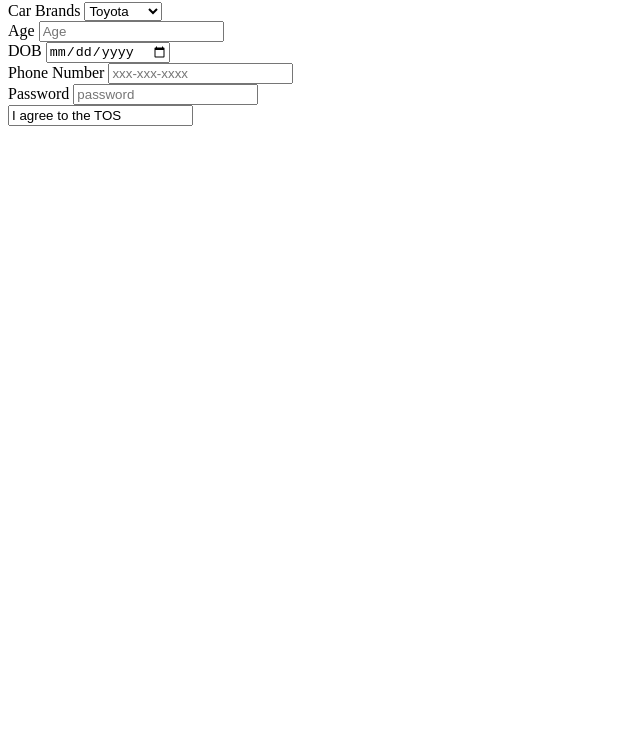
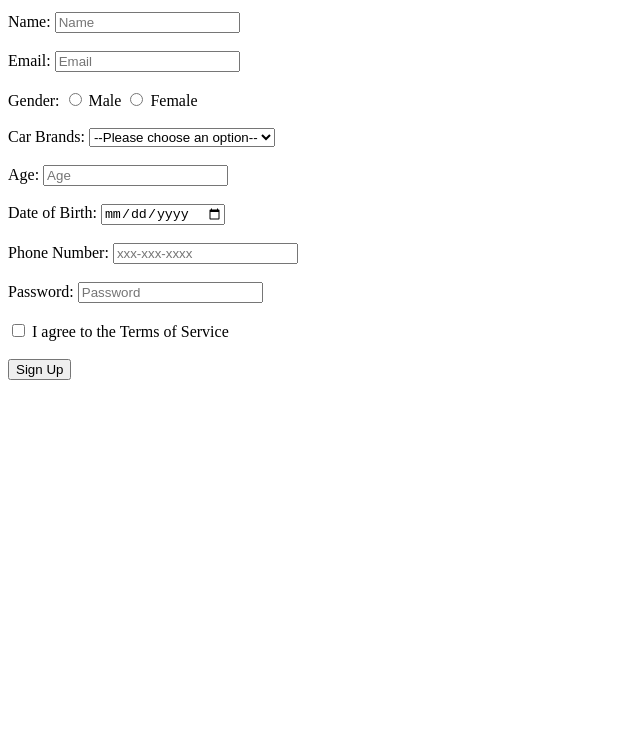
Before and after one commit to acciojob/signup-form-car-Jesal4103, a website: page main.html in a window 1280 px wide. Shown: the part 68-800 px from the top of the page, without its empty margins (0-640 px from the left). Drawn offline with Linux system fonts and the light colour scheme.

Commit message:
created a submission

```diff
--- a/main.html
+++ b/main.html
@@ -1,52 +1,64 @@
 <!DOCTYPE html>
+<html>
+<head>
+  <title>Signup Form</title>
+</head>
+<body>
 
-<html>
+  <h1>Signup Form</h1>
 
-<head>
-	<link rel="stylesheet" href="styles.css">
-</head>
+  <form>
 
-<body>
-	<!-- the entire body must be written by student -->
-	<form>
-		<label for="name">Name</label>
-		<input type="text" id="name" placeholder="Name">
-		<br>
-		<label for="email">Email</label>
-		<input type="email" id="email" placeholder="Email">
-		<br>
-		<label name="Gender">Gender
-			<input type="radio" value="Male" id="gender_m">Male
-			<input type="radio" value="Female" id="gender_f">Female
-		</label>
-		<br>
-		<label for="cars">Car Brands</label>
-		<select id="cars">
-			<option>Toyota</option>
-			<option>Mahindra</option>
-			<option>Kia</option>
-			<option>Volvo</option>
-		</select>
-		<br>
-		<label for="age">Age</label>
-		<input type="number" id="age" placeholder="Age">
-		<br>
-		<label for="DOB">DOB</label>
-		<input type="date" id="DOB">
-		<br>
-		<label for="tel">Phone Number</label>
-		<input type="tel" id="tel" placeholder="xxx-xxx-xxxx">
-		<br>
-		<label for="password">Password</label>
-		<input type="password" id="password" placeholder="password">
-		<br>
-		<label for="tos">
-			<input type="tos" value="I agree to the TOS" id="checkbox">
-		</label>
-	</form>
-    <script type="text/javascript" src="./script.js">
-</script>
+    <!-- Name -->
+    <label for="name">Name:</label>
+    <input type="text" id="name" placeholder="Name" required><br><br>
+
+    <!-- Email -->
+    <label for="email">Email:</label>
+    <input type="email" id="email" placeholder="Email" required><br><br>
+
+    <!-- Gender -->
+    <label>Gender:</label>
+    <input type="radio" id="gender_m" name="gender" value="male" required>
+    <label for="gender_m">Male</label>
+    <input type="radio" id="gender_f" name="gender" value="female" required>
+    <label for="gender_f">Female</label><br><br>
+
+    <!-- Car Brands -->
+    <label for="cars">Car Brands:</label>
+    <select id="cars" required>
+      <option value="" disabled selected>--Please choose an option--</option>
+      <option value="bmw">BMW</option>
+      <option value="audi">Audi</option>
+      <option value="tesla">Tesla</option>
+    </select><br><br>
+
+    <!-- Age -->
+    <label for="age">Age:</label>
+    <input type="number" id="age" placeholder="Age" required><br><br>
+
+    <!-- DOB -->
+    <label for="dob">Date of Birth:</label>
+    <input type="date" id="dob" required><br><br>
+
+    <!-- Phone Number -->
+    <label for="tel">Phone Number:</label>
+    <input type="tel" id="tel" placeholder="xxx-xxx-xxxx"><br><br>
+
+    <!-- Password -->
+    <label for="password">Password:</label>
+    <input type="password" id="password" placeholder="Password" required><br><br>
+
+    <!-- TOS -->
+    <label>
+      <input type="checkbox" id="tos" required>
+      I agree to the Terms of Service
+    </label><br><br>
+
+    <!-- Submit -->
+    <input type="submit" value="Sign Up">
+
+  </form>
 
 </body>
-
 </html>
```
